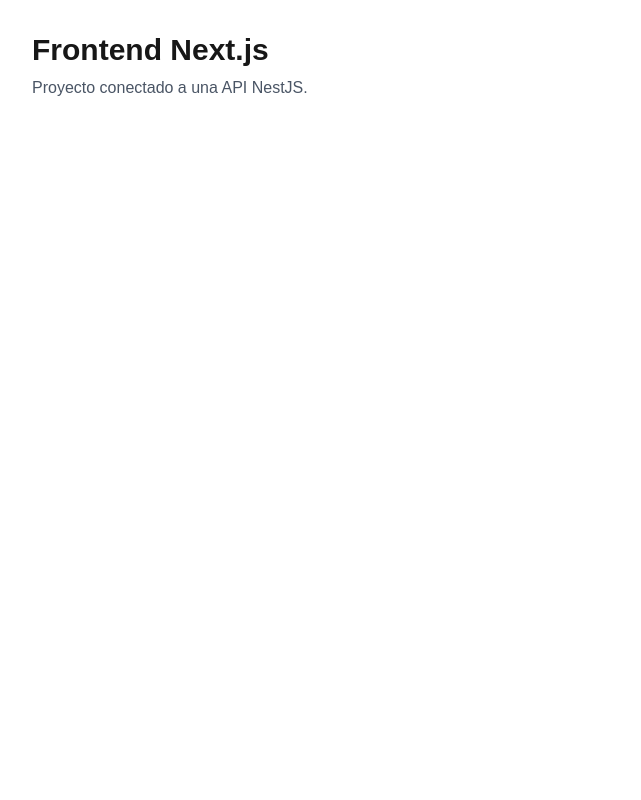
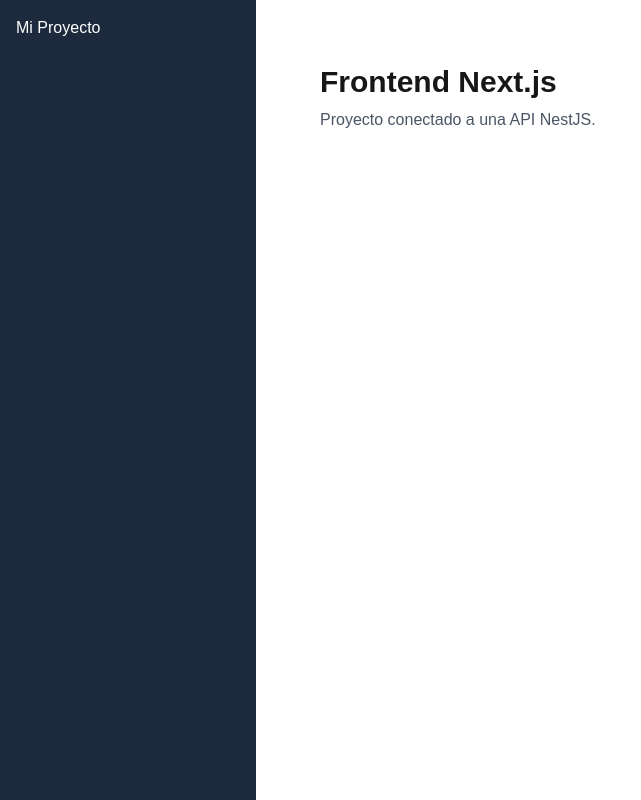
Before and after one commit to TomasGuenchuman/GestorDocumentos, a Next.js app in the folder frontend/: page / in a window 1280 px wide. Shown: the whole page, without its empty margins (0-641 px from the left). Built offline with nearby package versions, Linux system fonts and the light colour scheme.

Commit message:
configuracion inicial y comportamiento sidebar

```diff
--- a/frontend/src/app/layout.tsx
+++ b/frontend/src/app/layout.tsx
@@ -1,19 +1,9 @@
 import type { Metadata } from "next";
-import { Geist, Geist_Mono } from "next/font/google";
 import "./globals.css";
-
-const geistSans = Geist({
-  variable: "--font-geist-sans",
-  subsets: ["latin"],
-});
-
-const geistMono = Geist_Mono({
-  variable: "--font-geist-mono",
-  subsets: ["latin"],
-});
+import Sidebar from "@/components/layout/Sidebar";
 
 export const metadata: Metadata = {
-  title: "Create Next App",
+  title: "Gestion Documentos",
   description: "Generated by create next app",
 };
 
@@ -23,11 +13,18 @@
   children: React.ReactNode;
 }>) {
   return (
-    <html
-      lang="en"
-      className={`${geistSans.variable} ${geistMono.variable} h-full antialiased`}
-    >
-      <body className="min-h-full flex flex-col">{children}</body>
+    <html lang="es">
+      {/* Usamos flex de forma horizontal para que el sidebar quede al lado del contenido */}
+      <body className="antialiased min-h-dvh flex bg-slate-50 text-slate-900">
+        {/* 1. EL SIDEBAR (Fuera del main) */}
+        <Sidebar />
+        {/* 2. EL CONTENIDO PRINCIPAL */}
+        {/* flex-1 hace que ocupe todo el ancho sobrante a la derecha del sidebar */}
+        <main className="flex-1 flex flex-col p-8">
+          {/* Aquí se inyectan tus páginas y sus diferentes secciones */}
+          {children}
+        </main>
+      </body>
     </html>
   );
 }
--- /dev/null
+++ b/frontend/src/components/layout/Sidebar.tsx
@@ -0,0 +1,20 @@
+"use client";
+import { useState } from "react";
+
+export default function Sidebar() {
+  const [isOpen, setIsOpen] = useState(true);
+  return (
+    <aside
+      onMouseEnter={() => setIsOpen(true)}
+      onMouseLeave={() => setIsOpen(false)}
+      className={`bg-slate-800 text-white flex-shrink-0 transition-all duration-300 flex flex-col relative
+        ${isOpen ? "w-64" : "w-16"}
+      `}
+    >
+      <div className="p-4 overflow-hidden whitespace-nowrap">
+        {isOpen ? <h2>Mi Proyecto</h2> : <h2>MP</h2>}
+        {/* Aquí irían tus links */}
+      </div>
+    </aside>
+  );
+}
```
